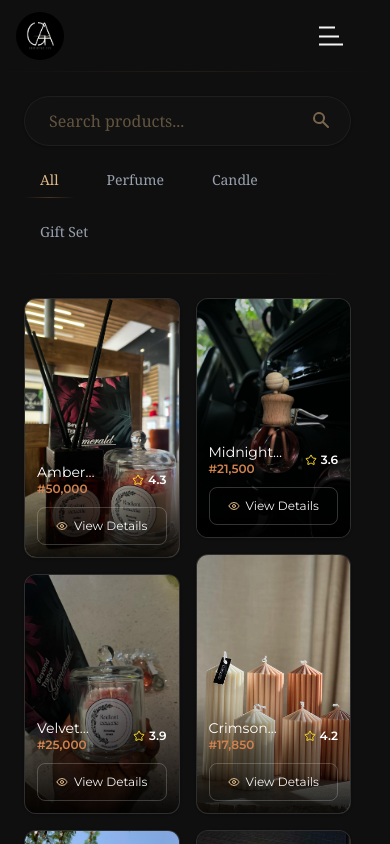
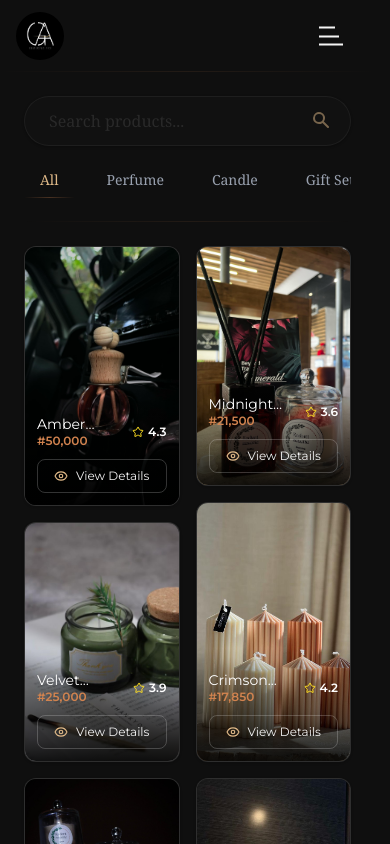
Before and after one commit to Dee-jedi/gemerald, a React (Vite) app: page /products in a window 390 px wide. Shown: the top 844 px of the page. Built offline with nearby package versions, Linux system fonts and the light colour scheme; a web font is replaced by a local one.

Commit message:
Added one final touch to products

```diff
--- a/src/components/products/FeaturedProducts.jsx
+++ b/src/components/products/FeaturedProducts.jsx
@@ -3,7 +3,6 @@ import { useState, useEffect } from "react";
 import { ProductCard } from "./ProductCard";
 import { featuredProducts } from "../../data/products";
 import { ScrollAnimatedItem } from "../../utils/pageAnimations";
-import Button from "../ui/CustomButton";
 import { Link } from "react-router-dom";
 import { ArrowRight } from "lucide-react";
 
@@ -36,7 +35,7 @@ export const FeaturedProducts = () => {
   }
 
   return (
-    <section className="py-16  bg-[var(--color-bg)]">
+    <section className="md:py-16 py-12  bg-[var(--color-bg)]">
       <div className="max-w-7xl mx-auto px-6">
         {/* Section Header */}
         <ScrollAnimatedItem amount={0.1}>
--- a/src/components/products/ProductCard.jsx
+++ b/src/components/products/ProductCard.jsx
@@ -62,11 +62,10 @@ export const ProductCard = ({ product, fixedHeight = false }) => {
           <Link to={`/products/${product.id}`} className="block pt-1">
             <Button
               variant="outline"
-              size="lg"
               fullWidth
-              className="gap-1.5 text-xs py-1"
+              className="gap-2 py-[14px] text-xs font-medium"
             >
-              <Eye className="w-3 h-3 text-[var(--color-wood)]" />
+              <Eye className="w-3.5 h-3.5 text-[var(--color-wood)]" />
               View Details
             </Button>
           </Link>
@@ -92,11 +91,10 @@ export const ProductCard = ({ product, fixedHeight = false }) => {
             <Link to={`/products/${product.id}`} className="block pt-1">
               <Button
                 variant="outline"
-                size="md"
                 fullWidth
-                className="gap-1.5 text-xs py-[10px] bg-black sm:bg-white/90 sm:hover:bg-white"
+                className="gap-2 py-2 text-xs font-medium bg-black sm:bg-white/90 sm:hover:bg-white"
               >
-                <Eye className="w-3 h-3 text-[var(--color-wood)]" />
+                <Eye className="w-3.5 h-3.5 text-[var(--color-wood)]" />
                 View Details
               </Button>
             </Link>
--- a/src/components/products/ProductSkeleton.jsx
+++ b/src/components/products/ProductSkeleton.jsx
@@ -39,18 +39,17 @@ const ProductSkeleton = ({ randomHeight = false }) => {
       ) : (
         // Mobile layout - overlay on image
         <div className="absolute bottom-0 left-0 right-0 bg-gradient-to-t from-black/80 to-transparent p-3 pt-6">
-          <div className="space-y-1.5">
+          <div className="space-y-2">
             <div className="flex justify-between items-center gap-2">
               <div className="flex-1 min-w-0 space-y-1">
-                <div className="h-3 bg-[color-mix(in_srgb,white,transparent_60%)] rounded w-3/4"></div>
-                <div className="h-2.5 bg-[color-mix(in_srgb,var(--color-soft-amber),transparent_30%)] rounded w-1/2"></div>
+                <div className="h-3 bg-[color-mix(in_srgb,white,transparent_80%)] rounded w-3/4"></div>
               </div>
               <div className="flex items-center gap-1">
-                <div className="h-3 w-3 bg-[color-mix(in_srgb,var(--color-wood),transparent_30%)] rounded-full"></div>
-                <div className="h-2.5 bg-[color-mix(in_srgb,white,transparent_60%)] rounded w-4"></div>
+                <div className="h-3 w-3 bg-[color-mix(in_srgb,var(--color-wood),transparent_40%)] rounded-full"></div>
+                <div className="h-2.5 bg-[color-mix(in_srgb,white,transparent_70%)] rounded w-4"></div>
               </div>
             </div>
-            <div className="h-7 bg-[color-mix(in_srgb,white,transparent_85%)] rounded mt-1 border border-[color-mix(in_srgb,var(--color-border),transparent_50%)]"></div>
+            <div className="h-7 bg-[color-mix(in_srgb,white,transparent_90%)] rounded-[6px] mt-1 border border-[color-mix(in_srgb,var(--color-border),transparent_50%)]"></div>
           </div>
         </div>
       )}
--- a/src/data/products.js
+++ b/src/data/products.js
@@ -16,7 +16,7 @@ export const featuredProducts = [
     name: "Amber Nocturne",
     price: "50,000",
     category: "Perfume",
-    image: product1,
+    image: product7,
     rating: 4.3,
   },
   {
@@ -24,7 +24,7 @@ export const featuredProducts = [
     name: "Velvet Woods Aromatic Candle",
     price: "25,000",
     category: "Candle",
-    image: product2,
+    image: product4,
     rating: 3.9,
   },
   {
@@ -32,7 +32,7 @@ export const featuredProducts = [
     name: "Blackberry Spice Candle",
     price: "43,500",
     category: "Candle",
-    image: product3,
+    image: product6,
     rating: 4.5,
   },
 ];
@@ -44,7 +44,7 @@ export const allProducts = [
     name: "Golden Dusk Elixir Perfume",
     price: "19,750",
     category: "Perfume",
-    image: product4,
+    image: product2,
     rating: 4.1,
   },
   {
@@ -60,7 +60,7 @@ export const allProducts = [
     name: "Sandalwood Whisper Mist",
     price: "23,000",
     category: "Perfume",
-    image: product6,
+    image: product3,
     rating: 4.0,
   },
   {
@@ -68,7 +68,7 @@ export const allProducts = [
     name: "Midnight Amber Eau Fraîche",
     price: "21,500",
     category: "Perfume",
-    image: product7,
+    image: product1,
     rating: 3.6,
   },
   {
--- a/src/index.css
+++ b/src/index.css
@@ -53,6 +53,15 @@
   width: 100%;
 }
 
+/* Hide scrollbar but allow scrolling */
+.no-scrollbar {
+  -ms-overflow-style: none;  /* IE and Edge */
+  scrollbar-width: none;  /* Firefox */
+}
+.no-scrollbar::-webkit-scrollbar {
+  display: none;  /* Chrome, Safari and Opera */
+}
+
   @media (prefers-reduced-motion: no-preference) {
     html {
       scroll-behavior: smooth;
--- a/src/pages/Products.jsx
+++ b/src/pages/Products.jsx
@@ -47,7 +47,7 @@ const Products = () => {
             rounded-full focus:outline-none
             focus:ring-1 focus:ring-[color-mix(in_srgb,var(--color-wood),white_20%)]
             focus:border-transparent
-            placeholder:text-[color-mix(in_srgb,var(--color-wood),transparent_60%)]
+            placeholder:text-[#ffffff1a]
             transition-all duration-300
             shadow-sm shadow-black/20
             hover:border-[color-mix(in_srgb,var(--color-border),white_10%)]"
@@ -67,14 +67,14 @@ const Products = () => {
           </div>
         </ScrollAnimatedItem>
 
-        {/* Filters */}
+        {/* Filters - Updated with nowrap and scrollable container */}
         <ScrollAnimatedItem amount={0.1} className="mb-6 md:mb-12">
-          <div className="flex flex-wrap gap-4 pb-6 relative">
+          <div className="flex flex-nowrap gap-4 pb-6 relative overflow-x-auto no-scrollbar">
             {["all", "perfume", "candle", "gift set"].map((cat) => (
               <button
                 key={cat}
                 onClick={() => setFilter(cat)}
-                className={`px-4 py-2 capitalize font-serif text-sm cursor-pointer transition-colors relative ${
+                className={`px-4 py-2 capitalize font-serif text-sm cursor-pointer transition-colors relative whitespace-nowrap ${
                   filter === cat
                     ? "text-[var(--color-wood)]"
                     : "text-gray-400 hover:text-[var(--color-wood)]"
```
